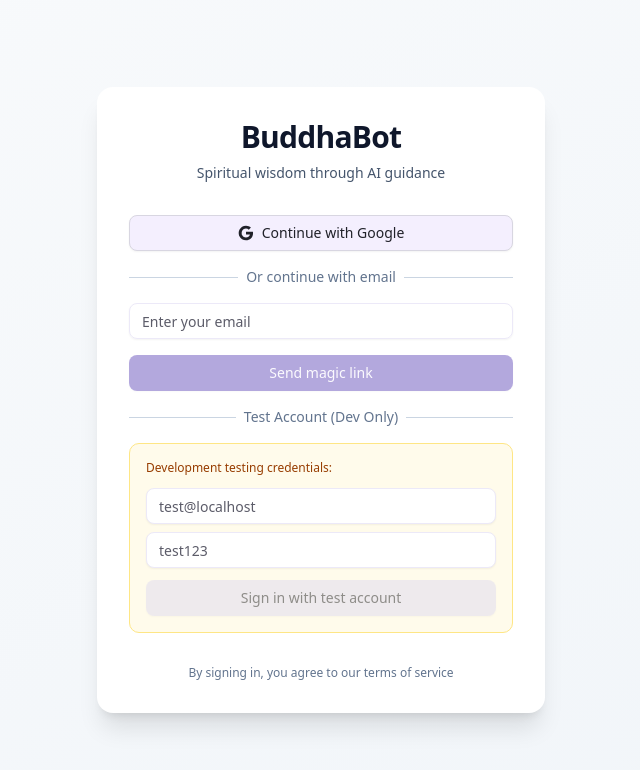
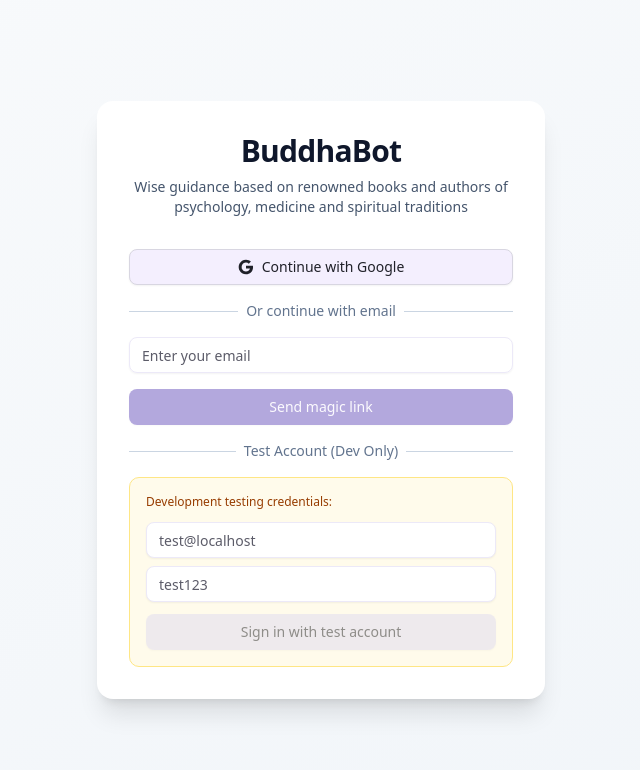
Before and after one commit to ajbmachon/buddah-bot, a Next.js app: page /login in a window 1280 px wide. Shown: the top 770 px of the page, without its empty margins (319-959 px from the left). Built offline with nearby package versions, Linux system fonts and the light colour scheme.

Commit message:
Removes disclaimer and updates login text

```diff
--- a/app/(auth)/login/page.tsx
+++ b/app/(auth)/login/page.tsx
@@ -87,7 +87,8 @@
             BuddhaBot
           </h1>
           <p className="mt-2 text-sm text-slate-600">
-            Spiritual wisdom through AI guidance
+            Wise guidance based on renowned books and authors of psychology,
+            medicine and spiritual traditions
           </p>
         </div>
 
@@ -207,7 +208,10 @@
                     </div>
                   </div>
 
-                  <form onSubmit={handleTestAccountSignIn} className="space-y-3 rounded-lg border border-amber-200 bg-amber-50 p-4">
+                  <form
+                    onSubmit={handleTestAccountSignIn}
+                    className="space-y-3 rounded-lg border border-amber-200 bg-amber-50 p-4"
+                  >
                     <p className="text-xs text-amber-800">
                       Development testing credentials:
                     </p>
@@ -255,9 +259,6 @@
         )}
 
         {/* Footer */}
-        <p className="text-center text-xs text-slate-500">
-          By signing in, you agree to our terms of service
-        </p>
       </div>
     </div>
   );
```
Also changed, not shown: 1 other file (tests, documents, lock files or other folders).
